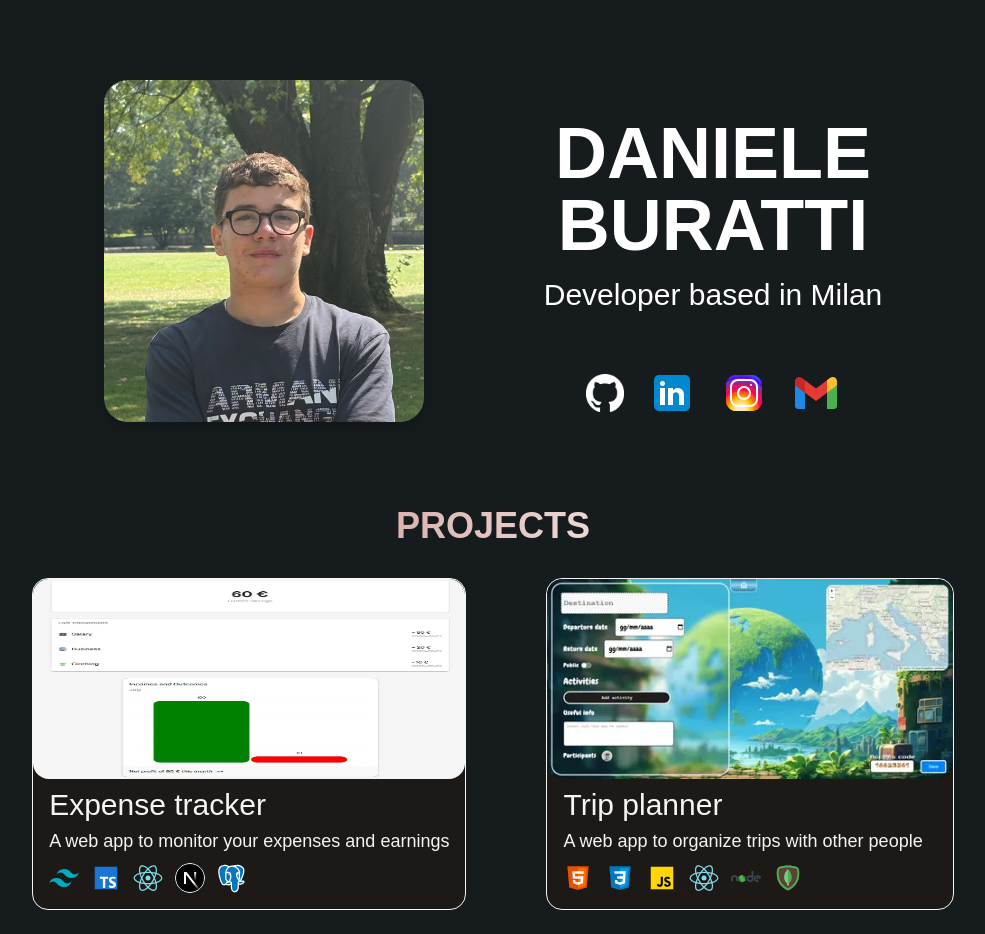
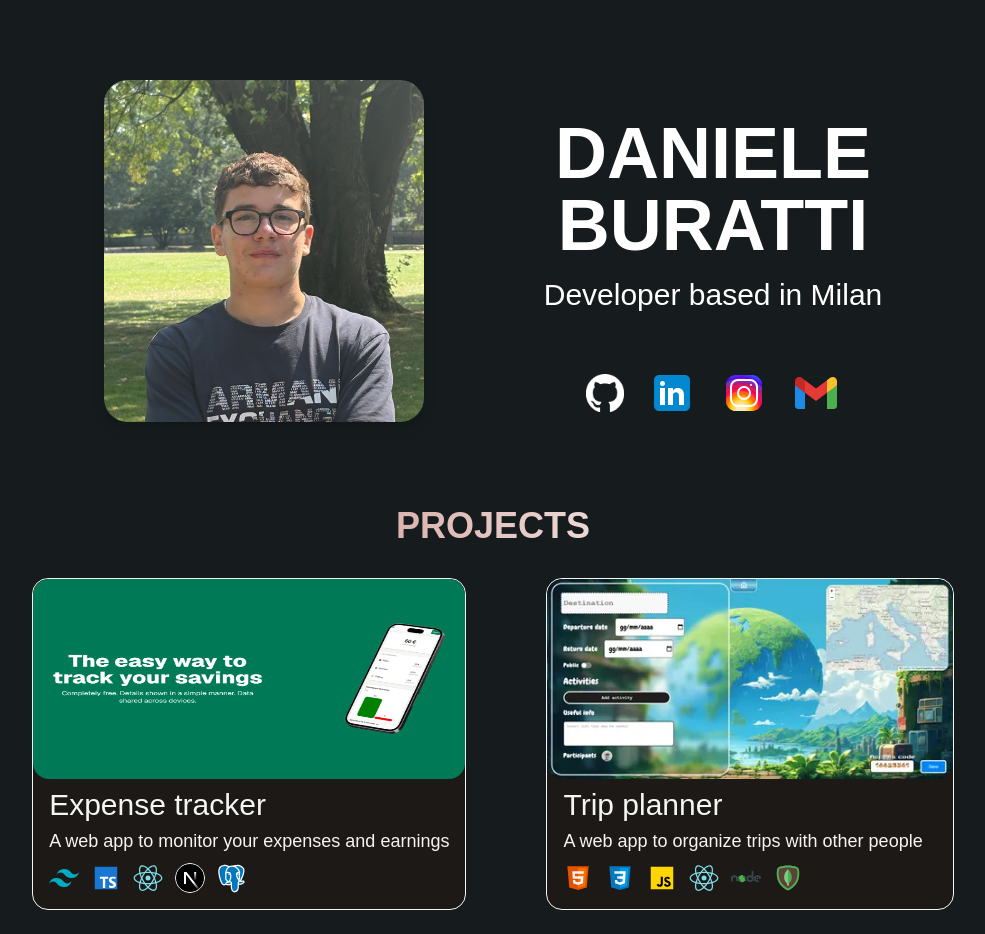
Before and after one commit to Danibura/portfolio, a Next.js app: page / in a window 1280 px wide. Shown: the whole page, without its empty margins (147-1132 px from the left). Built offline with nearby package versions, Linux system fonts and the light colour scheme.

Commit message:
Changed expenses tracker cover

```diff
--- a/app/page.tsx
+++ b/app/page.tsx
@@ -8,7 +8,7 @@ const projects: ProjectType[] = [
     title: "Expense tracker",
     description: "A web app to monitor your expenses and earnings",
     url: "https://budgeting.danibura.me",
-    cover: "budgeting.webp",
+    cover: "budgeting2.webp",
     languages: ["tailwind", "typescript", "react", "nextjs", "postgresql"],
   },
   {
```
Also changed, not shown: public/assets/covers/budgeting2.webp (added).
